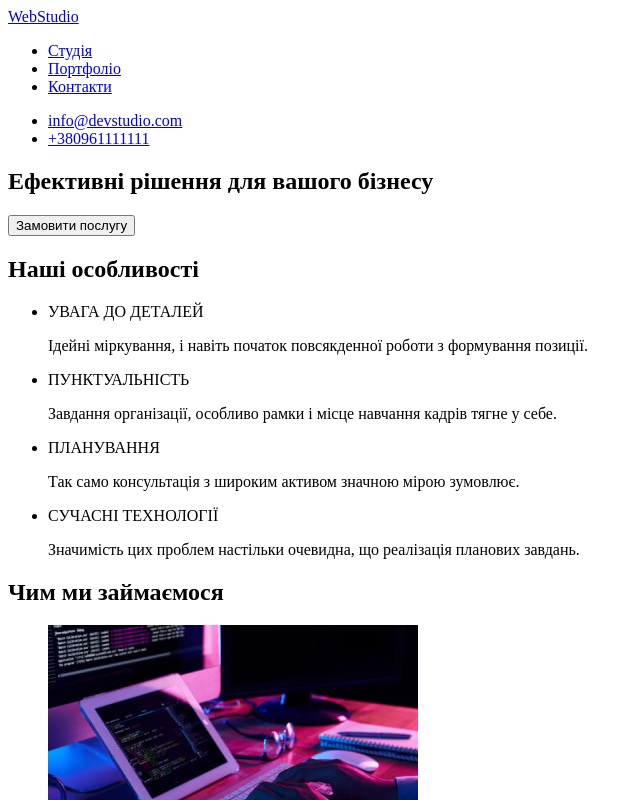
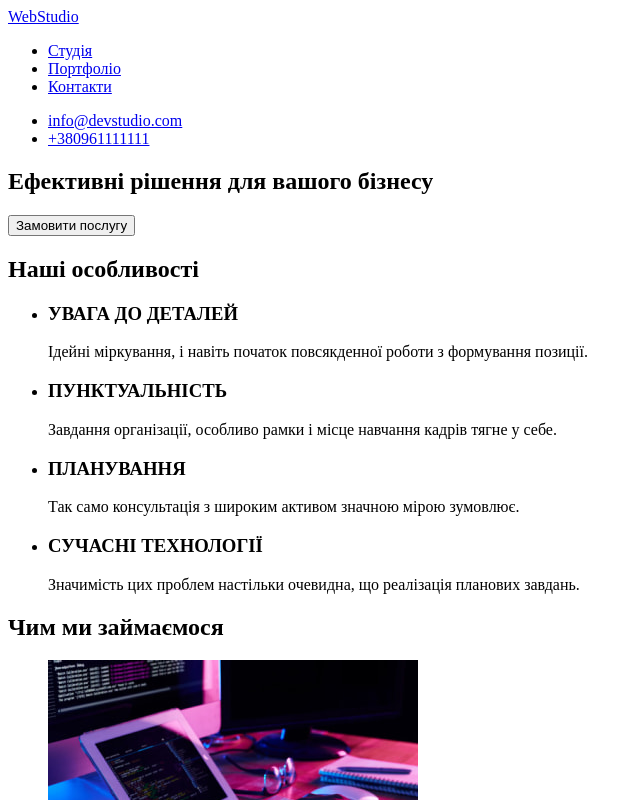
Before and after one commit to Jeanulka/goit-markup-hw-01, a plain HTML site: page index.html in a window 1280 px wide. Shown: the top 800 px of the page, without its empty margins (0-640 px from the left). Drawn offline with Linux system fonts and the light colour scheme.

Commit message:
Додає заголовки h3 та виправляє footer address
Додає заголовки h3 на першу сторінку в розділ наші переваги та виправляє footer тегом address

```diff
--- a/index.html
+++ b/index.html
@@ -39,14 +39,14 @@
         <h2>Наші особливості</h2>
         <ul>
           <li>
-            УВАГА ДО ДЕТАЛЕЙ
+            <h3>УВАГА ДО ДЕТАЛЕЙ</h3>
             <p>
               Ідейні міркування, і навіть початок повсякденної роботи з
               формування позиції.
             </p>
           </li>
           <li>
-            ПУНКТУАЛЬНІСТЬ
+            <h3>ПУНКТУАЛЬНІСТЬ</h3>
             <p>
               Завдання організації, особливо рамки і місце навчання кадрів тягне
               у себе.
@@ -54,13 +54,13 @@
           </li>
 
           <li>
-            ПЛАНУВАННЯ
+            <h3>ПЛАНУВАННЯ</h3>
             <p>
               Так само консультація з широким активом значною мірою зумовлює.
             </p>
           </li>
           <li>
-            СУЧАСНІ ТЕХНОЛОГІЇ
+            <h3>СУЧАСНІ ТЕХНОЛОГІЇ</h3>
             <p>
               Значимість цих проблем настільки очевидна, що реалізація планових
               завдань.
@@ -154,12 +154,13 @@
       <!-- Logo -->
       <a href="/">WebStudio</a>
       <!-- Contacts -->
-
-      <ul>
+      <address>
         <p>м. Київ, пр-т Лесі Українки, 26</p>
-        <li><a href="mailto:info@devstudio.com">info@devstudio.com</a></li>
-        <li><a href="tel:+380961111111">+380961111111</a></li>
-      </ul>
+        <ul>
+          <li><a href="mailto:info@devstudio.com">info@devstudio.com</a></li>
+          <li><a href="tel:+380961111111">+380961111111</a></li>
+        </ul>
+      </address>
     </footer>
   </body>
 </html>
```
